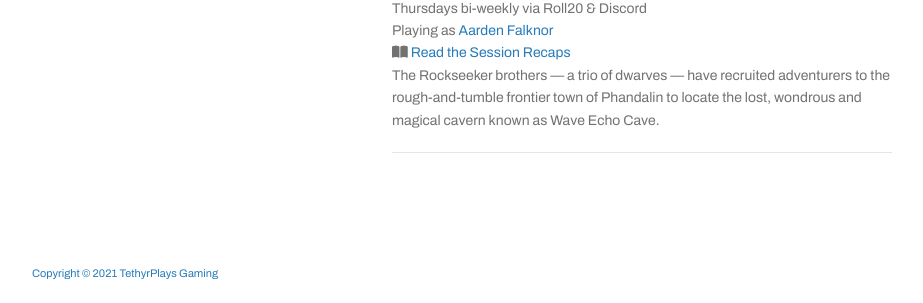
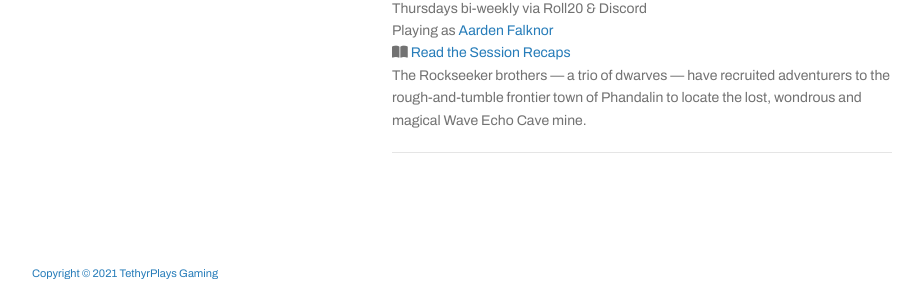
Before and after one commit to tethyrplays/tethyrplays, a Jekyll site: the page built from campaign/index.md, in a window 1280 px wide. Shown: the part 461-764 px from the top of the page, without its empty margins (178-1101 px from the left). Built offline with Jekyll 4.4.1, drawn with Linux system fonts in a browser that asks for light colours; nearby versions of some CDN libraries; some web fonts are replaced; our own code applies the rules of GitHub Pages for plain Markdown files; the repository's description, which GitHub fills in, is left out.

Commit message:
Update index.md

```diff
--- a/campaign/index.md
+++ b/campaign/index.md
@@ -9,6 +9,6 @@
 <br />Thursdays bi-weekly via Roll20 & Discord
 <br />Playing as [Aarden Falknor](/character)
 <br /><i class="fas fa-book-open"></i> [Read the Session Recaps](/campaign/2021-lmop-with-dm-nicole)
-<br />The Rockseeker brothers — a trio of dwarves — have recruited adventurers to the rough-and-tumble frontier town of Phandalin to locate the lost, wondrous and magical cavern known as Wave Echo Cave.
+<br />The Rockseeker brothers — a trio of dwarves — have recruited adventurers to the rough-and-tumble frontier town of Phandalin to locate the lost, wondrous and magical Wave Echo Cave mine.
 
 ---
```
